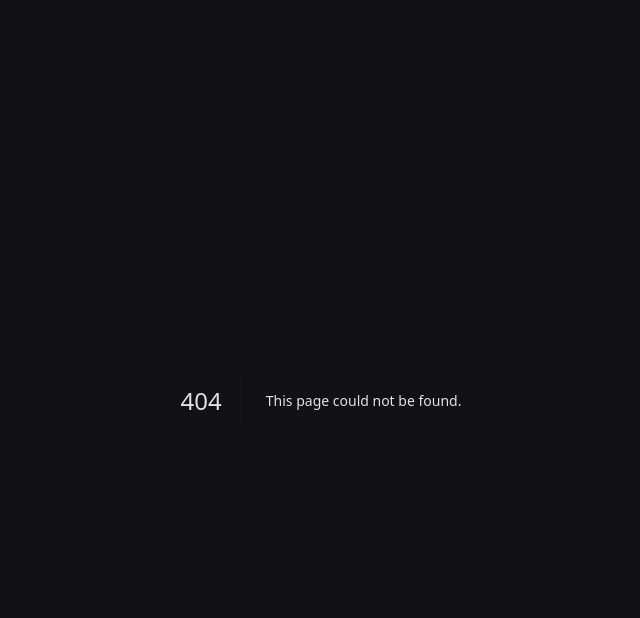
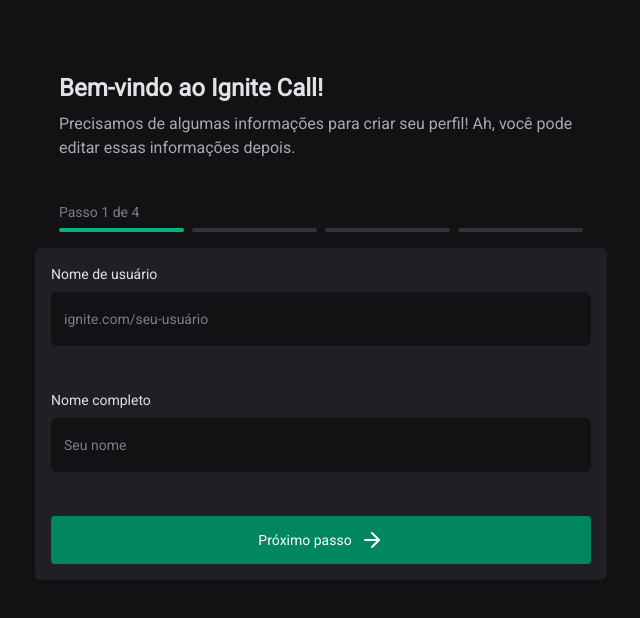
Before and after one commit to 0svaldojunior/ignite-call, a Next.js app: page /register in a window 1280 px wide. Before the commit this address had no page. Shown: the top 618 px of the page, without its empty margins (319-959 px from the left). Built offline with nearby package versions, Linux system fonts and the light colour scheme.

Commit message:
feat: register page and registerform component

```diff
--- /dev/null
+++ b/src/app/register/page.tsx
@@ -0,0 +1,24 @@
+import { Heading } from '@/components/DesignSystem/Heading'
+import { MultiStep } from '@/components/DesignSystem/MultiStep'
+import { Text } from '@/components/DesignSystem/Text'
+import { RegisterForm } from '@/components/RegisterForm'
+
+export default function Register() {
+  return (
+    <div className="space-y-4 px-4 pt-20 lg:flex lg:flex-col lg:items-center ">
+      <div className="flex max-w-[572px] flex-col gap-4 px-6 py-0">
+        <Heading as="strong" className="leading-4">
+          Bem-vindo ao Ignite Call!
+        </Heading>
+        <Text className="mb-6 text-gray-800 dark:text-gray-200">
+          Precisamos de algumas informações para criar seu perfil! Ah, você pode
+          editar essas informações depois.
+        </Text>
+
+        <MultiStep size={4} currentStep={1} />
+      </div>
+
+      <RegisterForm />
+    </div>
+  )
+}
--- /dev/null
+++ b/src/components/RegisterForm.tsx
@@ -0,0 +1,82 @@
+'use client'
+
+import { zodResolver } from '@hookform/resolvers/zod'
+import { ArrowRight } from 'lucide-react'
+import { ComponentProps } from 'react'
+import { useForm } from 'react-hook-form'
+import { z } from 'zod'
+import { Box } from './DesignSystem/Box'
+import { Button } from './DesignSystem/Button'
+import { Text } from './DesignSystem/Text'
+import { TextInput } from './DesignSystem/TextInput'
+
+const registerFormSchema = z.object({
+  username: z
+    .string()
+    .min(3, { message: 'Usuário deve ter 3 letas.' })
+    .regex(/^([a-z\\-]+)$/i, { message: 'O usuário pode ter letras e hifens' })
+    .transform((username) => username.toLowerCase()),
+  name: z.string().min(3, { message: 'Usuário deve ter 3 letas.' }),
+})
+
+type RegisterFormData = z.infer<typeof registerFormSchema>
+
+export type RegisterFormProps = ComponentProps<'form'>
+
+export function RegisterForm(props: RegisterFormProps) {
+  const {
+    register,
+    handleSubmit,
+    formState: { errors, isSubmitting },
+  } = useForm<RegisterFormData>({
+    resolver: zodResolver(registerFormSchema),
+  })
+
+  async function handleRegister(data: RegisterFormData) {
+    console.log(data)
+  }
+
+  return (
+    <Box
+      as="form"
+      className="flex w-full max-w-[572px] flex-col gap-4"
+      onSubmit={handleSubmit(handleRegister)}
+      {...props}
+    >
+      <label className="flex flex-col gap-2">
+        <Text size="xs">Nome de usuário</Text>
+        <TextInput
+          prefix="ignite.com/"
+          placeholder="seu-usuário"
+          {...register('username')}
+        />
+
+        {errors.username ? (
+          <Text size="xs" className="text-error-500 dark:text-error-500 -mt-1">
+            {errors.username?.message}
+          </Text>
+        ) : (
+          <Text className="-mt-1">{'\u200B'}</Text>
+        )}
+      </label>
+
+      <label className="flex flex-col gap-2">
+        <Text size="xs">Nome completo</Text>
+        <TextInput placeholder="Seu nome" {...register('name')} />
+
+        {errors.name ? (
+          <Text size="xs" className="text-error-500 dark:text-error-500 -mt-1">
+            {errors.name?.message}
+          </Text>
+        ) : (
+          <Text className="-mt-1">{'\u200B'}</Text>
+        )}
+      </label>
+
+      <Button type="submit" disabled={isSubmitting}>
+        Próximo passo
+        <ArrowRight />
+      </Button>
+    </Box>
+  )
+}
```
